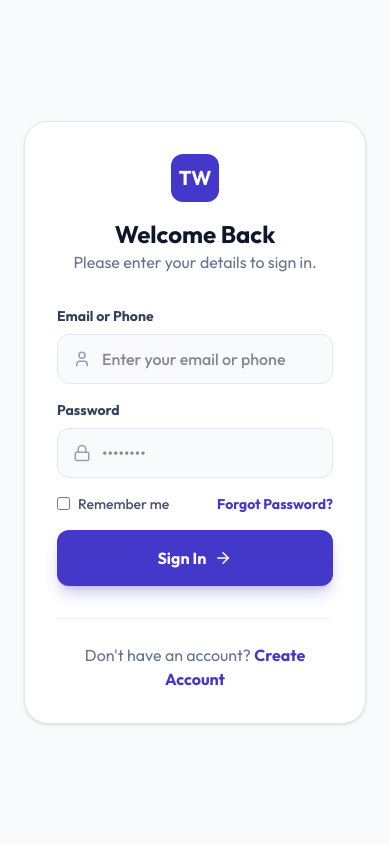
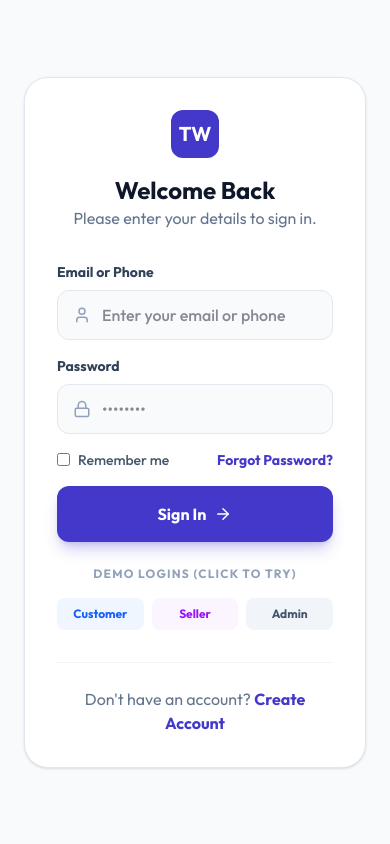
Before and after one commit to bhanu2006-24/mytonk, a React (Vite) app: page /login in a window 390 px wide. Shown: the top 844 px of the page. Built offline with nearby package versions, Linux system fonts and the light colour scheme.

Commit message:
something

```diff
--- a/src/components/Navbar.jsx
+++ b/src/components/Navbar.jsx
@@ -5,7 +5,7 @@ import { Link } from 'react-router-dom';
 import { motion, AnimatePresence } from 'framer-motion';
 
 const Navbar = () => {
-    const { toggleLanguage, language, cart, t } = useApp();
+    const { toggleLanguage, language, cart, t, user } = useApp();
     const [isMenuOpen, setIsMenuOpen] = useState(false);
 
     return (
@@ -61,9 +61,15 @@ const Navbar = () => {
                         )}
                     </Link>
 
+                    {user ? (
                         <Link to="/profile" className="w-10 h-10 rounded-full bg-slate-100 flex items-center justify-center text-primary font-bold hover:bg-primary hover:text-white transition-colors border-2 border-slate-200 hover:border-primary">
                             <User size={20} />
                         </Link>
+                    ) : (
+                        <Link to="/login" className="px-5 py-2.5 rounded-full bg-primary text-white font-bold hover:bg-primary/90 transition-all shadow-lg shadow-primary/30">
+                            {t({en: 'Log In', hi: 'लॉग इन'})}
+                        </Link>
+                    )}
                 </div>
 
                 {/* Mobile Actions (Visible on small screens) */}
@@ -75,9 +81,15 @@ const Navbar = () => {
                         {language === 'en' ? 'HI' : 'EN'}
                     </button>
 
+                    {user ? (
                         <Link to="/profile" className="w-9 h-9 rounded-full bg-slate-100 flex items-center justify-center text-primary border border-slate-200">
                             <User size={18} />
                         </Link>
+                    ) : (
+                         <Link to="/login" className="w-9 h-9 rounded-full bg-primary text-white flex items-center justify-center border border-primary">
+                            <User size={18} />
+                        </Link>
+                    )}
 
                     <button
                         onClick={() => setIsMenuOpen(!isMenuOpen)}
--- a/src/context/AppContext.jsx
+++ b/src/context/AppContext.jsx
@@ -19,8 +19,24 @@ export const AppProvider = ({ children }) => {
   // Cart
   const [cart, setCart] = useState([]);
 
-  // Admin State (Mock)
-  const [isAdmin, setIsAdmin] = useState(false);
+  // Auth State
+  const [user, setUser] = useState(null); // { name, role: 'customer' | 'seller' | 'admin' }
+  const [isAdmin, setIsAdmin] = useState(false); // Legacy support
+
+  const login = (role = 'customer') => {
+      setUser({
+          name: role === 'admin' ? 'Admin User' : role === 'seller' ? 'Partner User' : 'Vijay Saini',
+          email: 'user@example.com',
+          role: role
+      });
+      if (role === 'admin') setIsAdmin(true);
+      else setIsAdmin(false);
+  };
+
+  const logout = () => {
+      setUser(null);
+      setIsAdmin(false);
+  };
 
   // Orders
   const [orders, setOrders] = useState([]);
@@ -99,6 +115,9 @@ export const AppProvider = ({ children }) => {
       placeOrder,
       isAdmin,
       setIsAdmin,
+      user,
+      login,
+      logout,
       t
     }}>
       {children}
--- a/src/pages/CartPage.jsx
+++ b/src/pages/CartPage.jsx
@@ -2,7 +2,7 @@ import React from 'react';
 import Navbar from '../components/Navbar';
 import { useApp } from '../context/AppContext';
 import { motion } from 'framer-motion';
-import { Trash2, ShoppingBag } from 'lucide-react';
+import { Trash2, ShoppingBag, MapPin } from 'lucide-react';
 
 const CartPage = () => {
     const { cart, removeFromCart, placeOrder, t } = useApp();
@@ -60,8 +60,10 @@ const CartPage = () => {
                         <motion.div
                              initial={{ opacity: 0, y: 20 }}
                              animate={{ opacity: 1, y: 0 }}
-                             className="w-full lg:w-80 h-fit bg-surface/50 p-6 rounded-2xl border border-white/10 backdrop-blur-md"
+                             className="w-full lg:w-80 space-y-6"
                         >
+                            {/* Order Summary */}
+                            <div className="bg-surface/50 p-6 rounded-2xl border border-white/10 backdrop-blur-md">
                                 <h3 className="text-lg font-bold text-white mb-4">{t({en: 'Order Summary', hi: 'आर्डर सारांश'})}</h3>
                                 <div className="space-y-2 mb-6 text-sm text-gray-300">
                                     <div className="flex justify-between">
@@ -87,6 +89,32 @@ const CartPage = () => {
                                 >
                                     {t({en: 'Checkout', hi: 'चेक आउट'})}
                                 </button>
+                            </div>
+
+                            {/* Location Map Section */}
+                            <div className="bg-surface/50 p-6 rounded-2xl border border-white/10 backdrop-blur-md">
+                                <h3 className="text-lg font-bold text-white mb-3 flex items-center gap-2">
+                                     <MapPin size={18} className="text-primary" />
+                                     {t({en: 'Delivery Location', hi: 'वितरण स्थान'})}
+                                </h3>
+                                <div className="h-40 bg-slate-800 rounded-xl relative overflow-hidden group cursor-pointer border border-white/10">
+                                    {/* Mock Map Image */}
+                                    <img
+                                        src="https://media.istockphoto.com/id/1145625471/vector/abstract-city-map-with-pins.jpg?s=612x612&w=0&k=20&c=L_A5zWn5n6iA-g_Wn2B7R9x_hQ9Q_j_u_x_z_y_x_z"
+                                        alt="Map"
+                                        className="w-full h-full object-cover opacity-60 group-hover:opacity-80 transition-opacity"
+                                    />
+                                    <div className="absolute inset-0 flex items-center justify-center">
+                                        <div className="bg-primary/90 text-white px-3 py-1.5 rounded-full text-xs font-bold shadow-lg flex items-center gap-1 backdrop-blur-sm">
+                                            <MapPin size={12} />
+                                            Use Live Location
+                                        </div>
+                                    </div>
+                                </div>
+                                <p className="text-xs text-gray-400 mt-3 text-center">
+                                    {t({en: 'Tap map to Pin your precise location', hi: 'अपना सटीक स्थान पिन करने के लिए मैप पर टैप करें'})}
+                                </p>
+                            </div>
                         </motion.div>
                     )}
                 </div>
--- a/src/pages/LoginPage.jsx
+++ b/src/pages/LoginPage.jsx
@@ -6,7 +6,7 @@ import { useApp } from '../context/AppContext';
 
 const LoginPage = () => {
     const navigate = useNavigate();
-    const { t } = useApp();
+    const { t, login } = useApp();
     const [formData, setFormData] = useState({ email: '', password: '' });
 
     const handleChange = (e) => {
@@ -102,6 +102,30 @@ const LoginPage = () => {
                             </button>
                         </form>
 
+                        <div className="mt-6 flex flex-col gap-2">
+                             <h4 className="text-xs font-bold text-slate-400 uppercase tracking-widest text-center mb-2">Demo Logins (Click to try)</h4>
+                             <div className="flex gap-2 text-xs font-bold">
+                                 <button
+                                     onClick={() => { login('customer'); navigate('/profile'); }}
+                                     className="flex-1 py-2 bg-blue-50 text-blue-600 rounded-lg hover:bg-blue-100 transition-colors"
+                                 >
+                                     Customer
+                                 </button>
+                                 <button
+                                     onClick={() => { login('seller'); navigate('/partner'); }}
+                                     className="flex-1 py-2 bg-purple-50 text-purple-600 rounded-lg hover:bg-purple-100 transition-colors"
+                                 >
+                                     Seller
+                                 </button>
+                                 <button
+                                     onClick={() => { login('admin'); navigate('/admin'); }}
+                                     className="flex-1 py-2 bg-slate-100 text-slate-600 rounded-lg hover:bg-slate-200 transition-colors"
+                                 >
+                                     Admin
+                                 </button>
+                             </div>
+                        </div>
+
                         <div className="mt-8 pt-6 border-t border-slate-100 text-center">
                             <p className="text-slate-500">
                                 Don't have an account?{' '}
```
Lines whose indentation alone changed are shown as unchanged.
